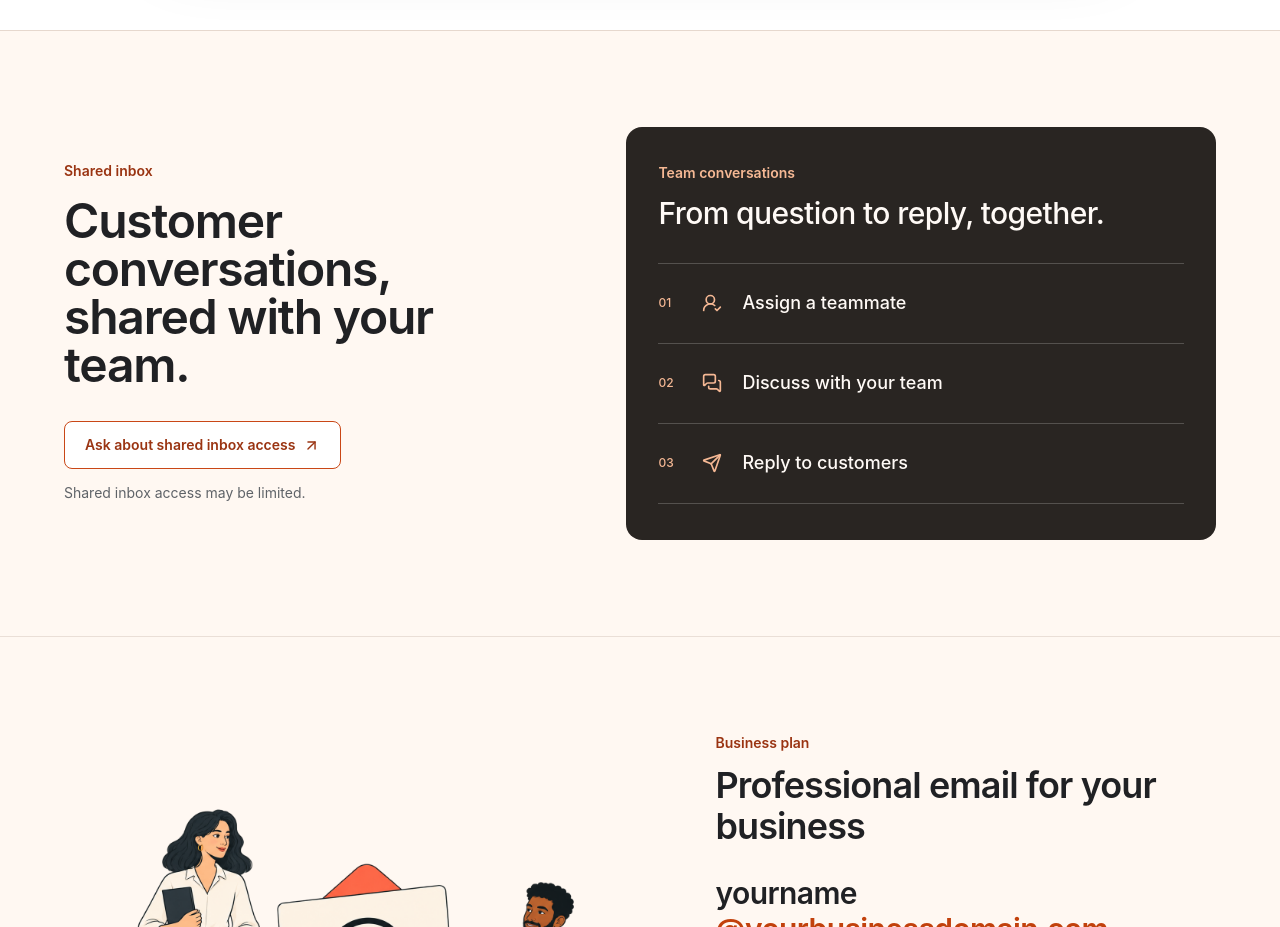
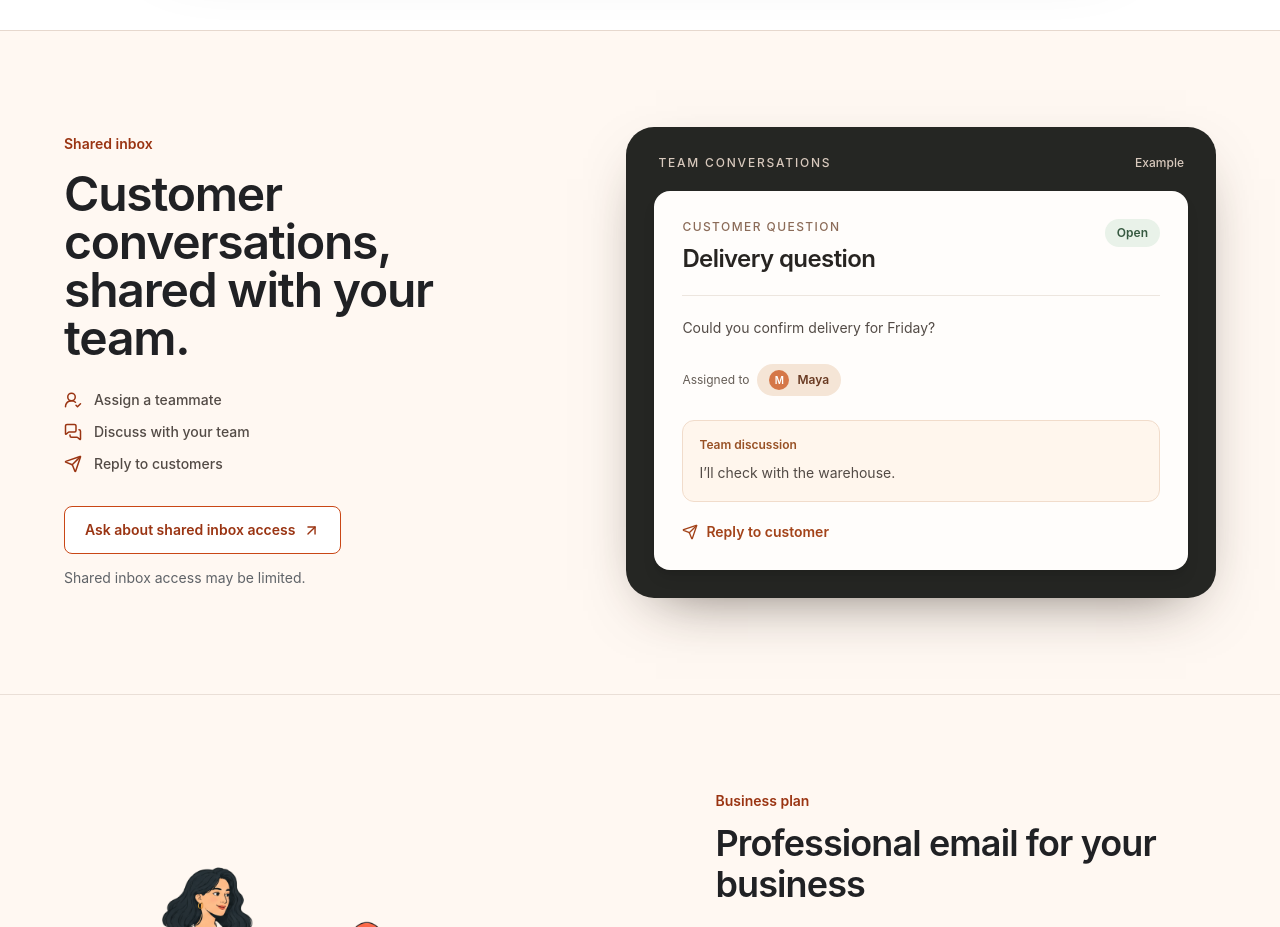
Before and after one commit to VenMail/landing_cms, a Next.js app: page / in a window 1280 px wide. Shown: the part 1100-2027 px from the top of the page. Built offline with nearby package versions, Linux system fonts and the light colour scheme; no server answers.

Commit message:
Show shared inbox workflow on homepage

```diff
--- a/src/components/home/SharedInboxStory.jsx
+++ b/src/components/home/SharedInboxStory.jsx
@@ -2,11 +2,10 @@ import { ArrowUpRight, MessagesSquare, Send, UserRoundCheck } from 'lucide-react
 import { getContactMailtoHref } from '@/config/contact';
 
 const sharedInboxInquiry = getContactMailtoHref({ subject: 'Shared inbox access' });
-
 const moments = [
-  { number: '01', label: 'Assign a teammate', Icon: UserRoundCheck },
-  { number: '02', label: 'Discuss with your team', Icon: MessagesSquare },
-  { number: '03', label: 'Reply to customers', Icon: Send },
+  { label: 'Assign a teammate', Icon: UserRoundCheck },
+  { label: 'Discuss with your team', Icon: MessagesSquare },
+  { label: 'Reply to customers', Icon: Send },
 ];
 
 export default function SharedInboxStory() {
@@ -16,23 +15,29 @@ export default function SharedInboxStory() {
         <div>
           <p className="text-sm font-semibold text-orange-800">Shared inbox</p>
           <h2 id="shared-inbox-title" className="mt-4 max-w-lg text-4xl font-semibold leading-[1.13] tracking-[-0.025em] sm:text-5xl">Customer conversations, shared with your team.</h2>
+          <ul className="mt-7 space-y-3 text-sm font-medium text-[#534b46]">
+            {moments.map(({ label, Icon }) => <li key={label} className="flex items-center gap-3"><Icon aria-hidden="true" size={18} className="text-orange-800" />{label}</li>)}
+          </ul>
           <a href={sharedInboxInquiry} className="mt-8 inline-flex min-h-12 items-center gap-2 rounded-lg border border-[#c94716] bg-white px-5 text-sm font-semibold text-orange-800 transition-colors hover:bg-orange-50 focus:outline-none focus:ring-2 focus:ring-orange-700 focus:ring-offset-2 focus:ring-offset-[#fff8f2]">
             Ask about shared inbox access <ArrowUpRight aria-hidden="true" size={17} />
           </a>
           <p className="mt-3 text-sm leading-6 text-[#5f6368]">Shared inbox access may be limited.</p>
         </div>
-        <div className="rounded-2xl bg-[#292522] px-5 py-7 text-[#fffaf6] sm:px-8 sm:py-9">
-          <p className="text-sm font-semibold text-[#f5b894]">Team conversations</p>
-          <p className="mt-3 max-w-md text-2xl font-medium leading-snug tracking-[-0.02em] sm:text-3xl">From question to reply, together.</p>
-          <ol className="mt-8 border-t border-white/20">
-            {moments.map(({ number, label, Icon }) => (
-              <li key={number} className="flex min-h-20 items-center gap-4 border-b border-white/20 py-4 sm:gap-5">
-                <span className="w-6 shrink-0 text-xs font-medium text-[#f5b894]">{number}</span>
-                <Icon aria-hidden="true" size={20} className="shrink-0 text-[#f5b894]" />
-                <span className="text-base font-medium sm:text-lg">{label}</span>
-              </li>
-            ))}
-          </ol>
+        <div className="overflow-hidden rounded-[1.75rem] bg-[#252623] p-4 shadow-[0_22px_60px_-30px_rgba(42,30,22,0.7)] sm:p-7">
+          <div className="flex items-center justify-between gap-3 px-1 pb-5 text-xs font-medium text-[#d8c9bd]">
+            <span className="uppercase tracking-[0.15em]">Team conversations</span>
+            <span>Example</span>
+          </div>
+          <div className="rounded-2xl bg-[#fffdfb] p-5 text-[#272421] shadow-lg sm:p-7">
+            <div className="flex flex-wrap items-start justify-between gap-3 border-b border-[#ede6df] pb-5">
+              <div><p className="text-xs font-medium uppercase tracking-[0.12em] text-[#8b6b58]">Customer question</p><p className="mt-2 text-xl font-semibold tracking-tight sm:text-2xl">Delivery question</p></div>
+              <span className="rounded-full bg-[#e9f2e9] px-3 py-1.5 text-xs font-semibold text-[#365940]">Open</span>
+            </div>
+            <p className="mt-5 text-sm leading-6 text-[#534b46]">Could you confirm delivery for Friday?</p>
+            <div className="mt-6 flex flex-wrap items-center gap-2 text-xs text-[#655d56]"><span>Assigned to</span><span className="inline-flex items-center gap-2 rounded-full bg-[#f5e5d6] px-3 py-1.5 font-semibold text-[#693a22]"><span aria-hidden="true" className="grid h-5 w-5 place-items-center rounded-full bg-[#d57748] text-[10px] text-white">M</span>Maya</span></div>
+            <div className="mt-6 rounded-xl border border-[#f1dccb] bg-[#fff6ed] p-4"><p className="text-xs font-semibold text-[#985125]">Team discussion</p><p className="mt-2 text-sm leading-6 text-[#534b46]">I’ll check with the warehouse.</p></div>
+            <div className="mt-5 flex items-center gap-2 text-sm font-semibold text-[#a34319]"><Send aria-hidden="true" size={16} /> Reply to customer</div>
+          </div>
         </div>
       </div>
     </section>
```
Also changed, not shown: 1 other file (tests, documents, lock files or other folders).
